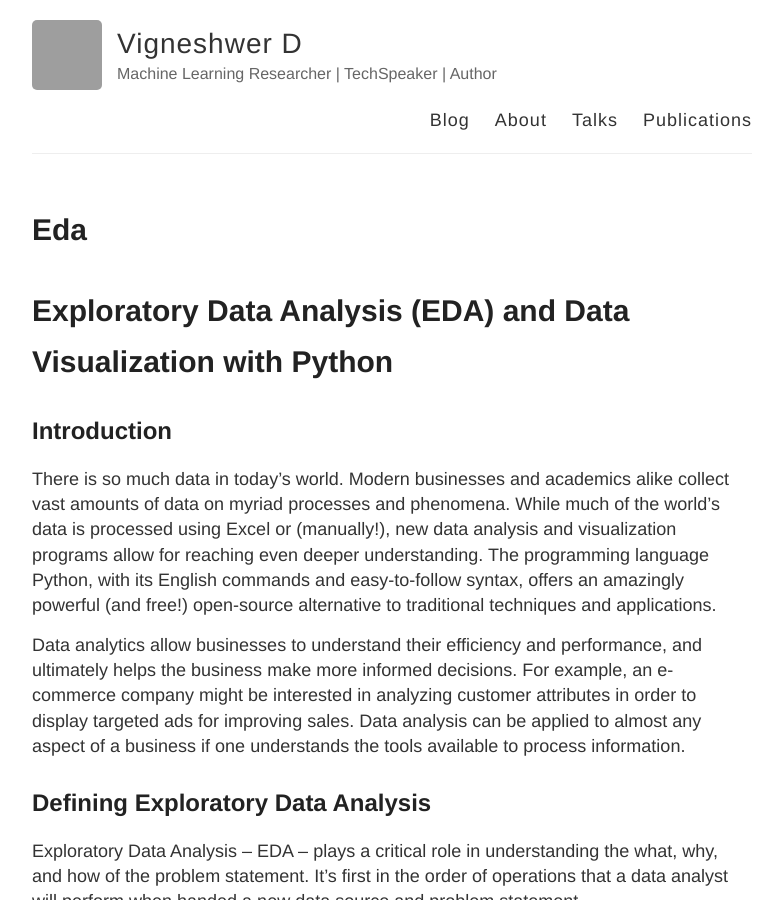
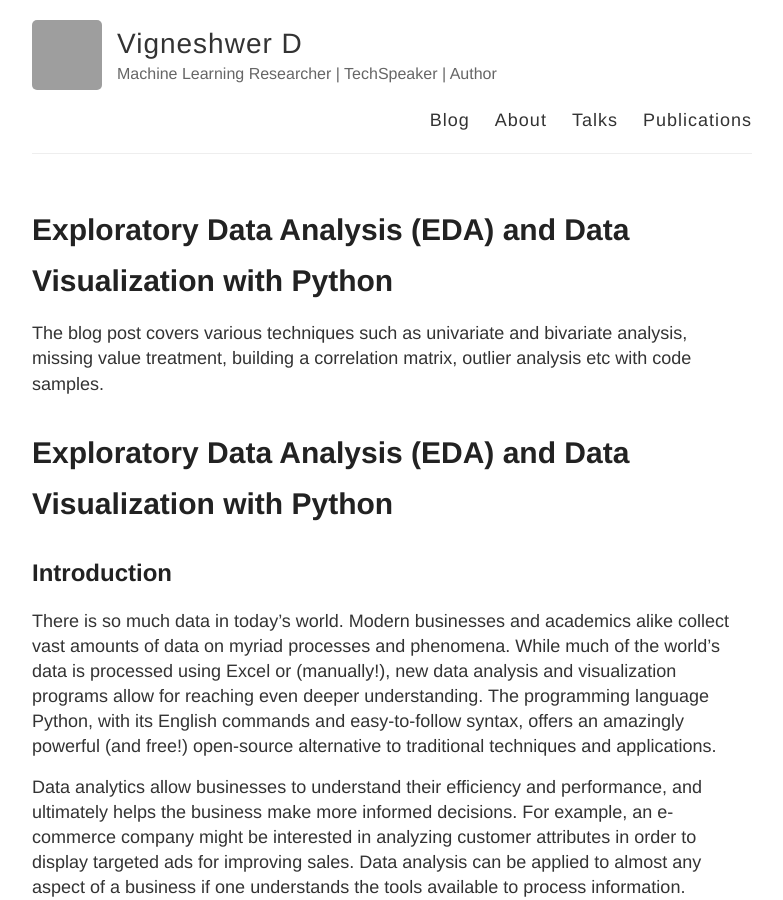
Before and after one commit to dvigneshwer/dvigneshwer.github.io, a Jekyll site: the page built from _posts/2018-11-15-EDA.md, in a window 1280 px wide and 900 px high. Shown: the whole window, without its empty margins (248-1031 px from the left). Built offline with Jekyll 4.4.1, drawn with Linux system fonts in a browser that asks for light colours; our own code applies the rules of GitHub Pages for plain Markdown files; grey boxes are pictures that could not be loaded.

Commit message:
Update 2018-11-15-EDA.md

```diff
--- a/_posts/2018-11-15-EDA.md
+++ b/_posts/2018-11-15-EDA.md
@@ -1,3 +1,16 @@
+---
+layout: post
+title: 'Exploratory Data Analysis (EDA) and Data Visualization with Python'
+date: 2018-11-15
+permalink: /posts/2018/11/EDA/
+tags:
+  - Python
+  - EDA
+  - Data Analysis
+---
+
+The blog post covers various techniques such as univariate and bivariate analysis, missing value treatment, building a correlation matrix, outlier analysis etc with code samples.
+
 # Exploratory Data Analysis (EDA) and Data Visualization with Python
 
 ## Introduction
```
